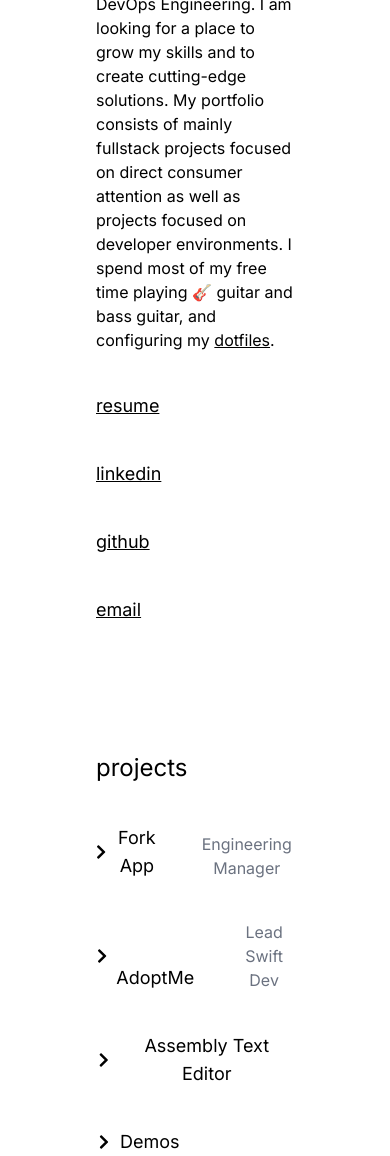
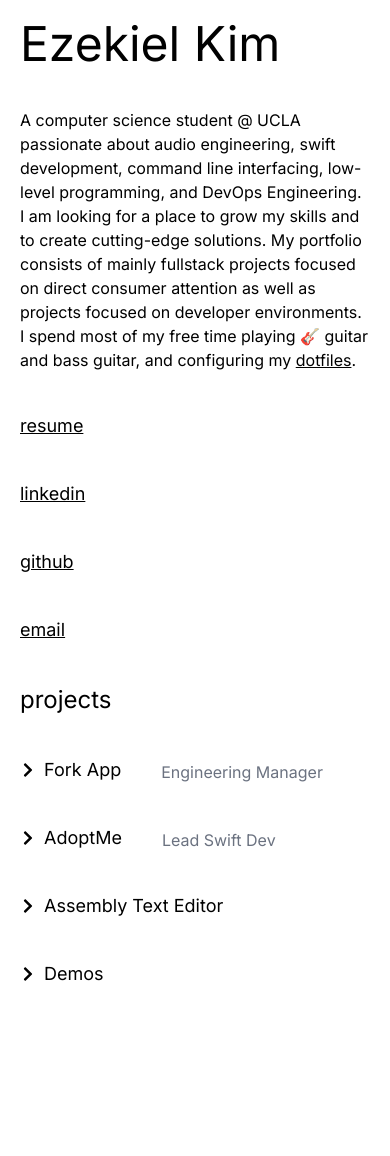
Before and after one commit to zekekim/zekekim.github.io, a Next.js app: page / in a window 390 px wide. After the commit the page ends 1028 px from the top, so only its background shows below. Built offline with nearby package versions, Linux system fonts and the light colour scheme.

Commit message:
push to github pages pt5?

```diff
--- a/app/page.tsx
+++ b/app/page.tsx
@@ -28,8 +28,8 @@ export default function Home() {
 
 	return (
 		<main className="flex flex-col items-start justify-between">
-			<div className="flex max-h-screen md:flex-row flex-col md:items-start items-center justify-center p-24 gap-32">
-				<div className="flex flex-col max-w-sm items-start justify-start gap-10">
+			<div className="flex max-h-screen md:flex-row flex-col md:p-24 p-5 md:gap-32 gap-10">
+				<div className="flex flex-col max-w-sm items-start justify-center gap-10">
 					<h1 className="text-5xl">Ezekiel Kim</h1>
 					<p>
 						A computer science student @ UCLA passionate about audio
@@ -38,7 +38,7 @@ export default function Home() {
 						to create cutting-edge solutions. My portfolio consists of mainly
 						fullstack projects focused on direct consumer attention as well as
 						projects focused on developer environments. I spend most of my free
-						time playing 🎸 guitar and bass guitar, and configuring my{' '}
+						time playing 🎸 guitar and bass guitar, and configuring my {' '}
 						<Link
 							href="https://github.com/zekekim/dotfiles"
 							className="underline hover:font-bold"
@@ -160,7 +160,7 @@ export default function Home() {
 							<></>
 						)}
 					</div>
-					<div className="flex flex-col items-start justify-start">
+					<div className="flex flex-col items-start justify-start pb-10">
 						<button
 							className="flex flex-row items-center justify-center gap-2"
 							onClick={toggleDemos}
```
